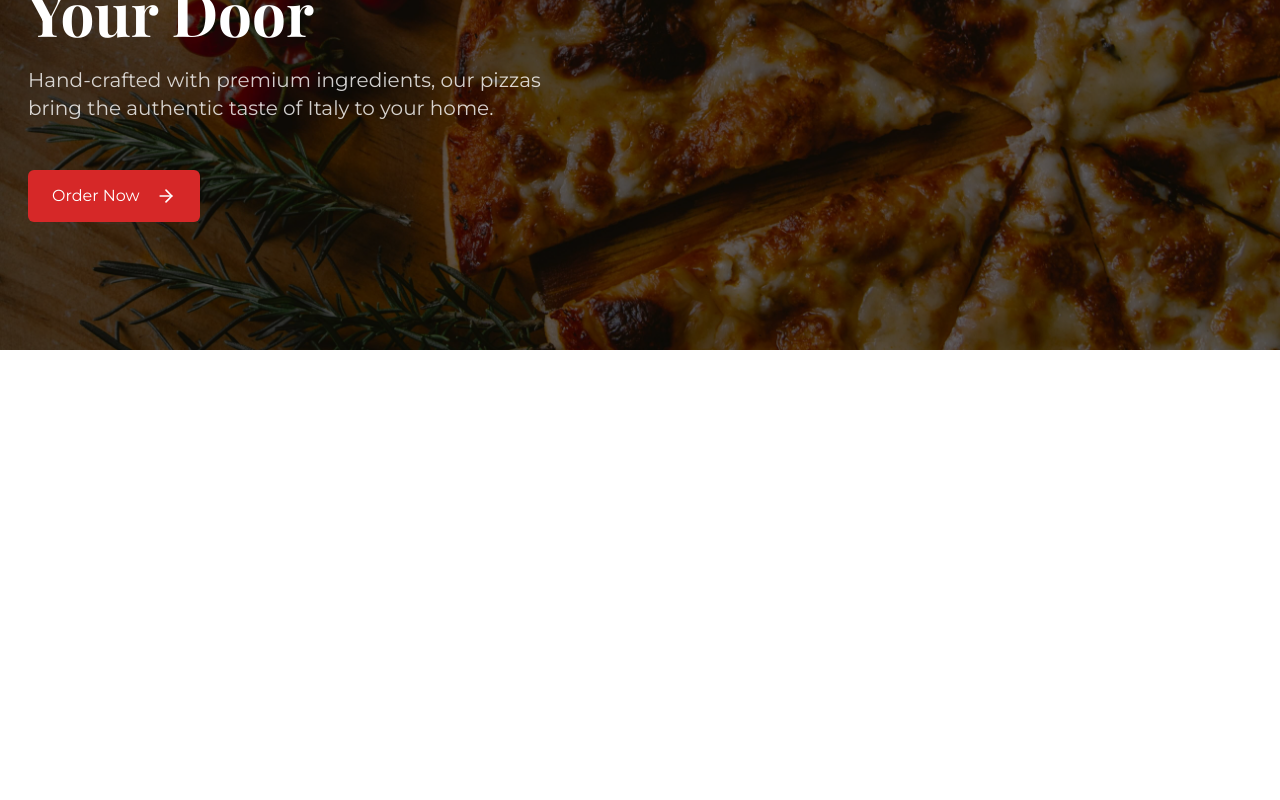
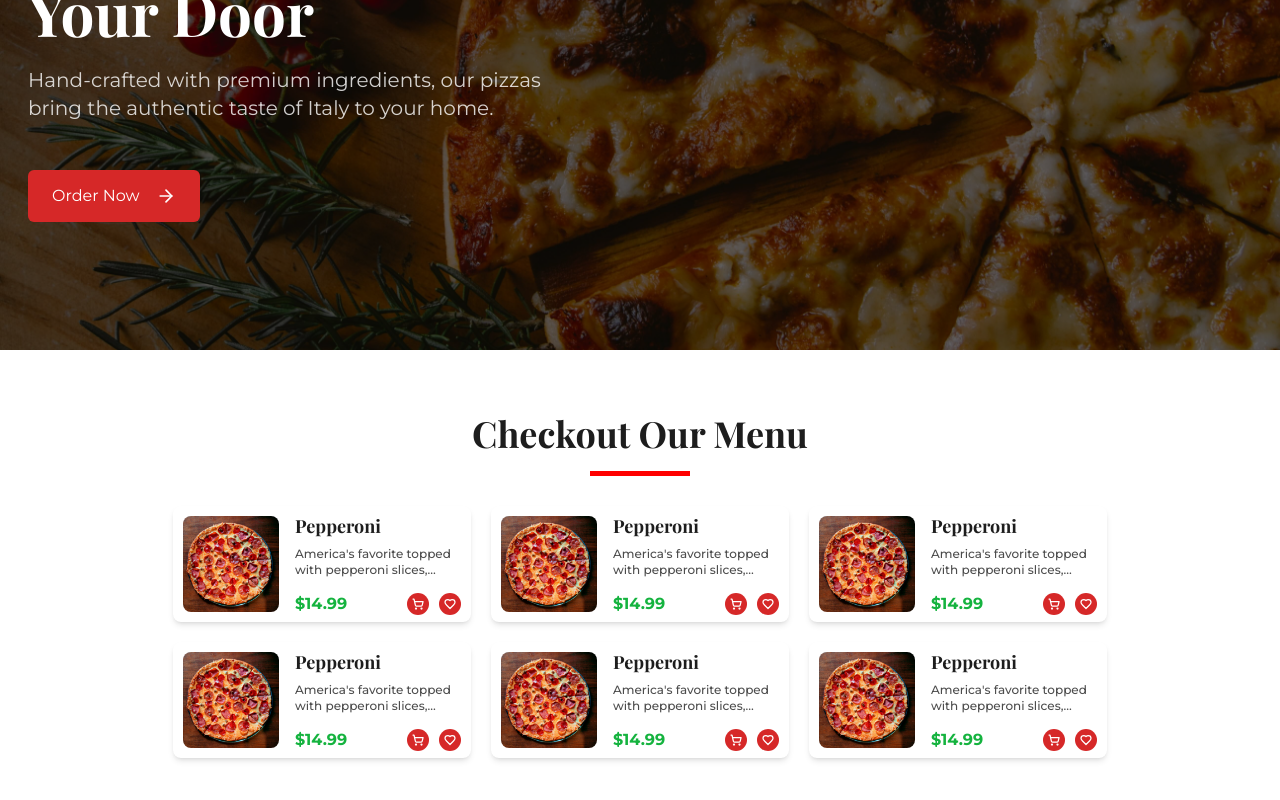
Before and after one commit to HasnainRaza026/pizza-delight, a React (Vite) app: page / in a window 1280 px wide. Shown: the part 342-1142 px from the top of the page. Before the commit the page ends 800 px from the top, so only its background shows below. Built offline with nearby package versions, Linux system fonts and the light colour scheme; a web font is replaced by a local one.

Commit message:
feat(Home): Add menu section, fix: debug sidebar transition issue

```diff
--- a/package.json
+++ b/package.json
@@ -16,6 +16,7 @@
     "react-dom": "^19.0.0",
     "react-router": "^7.5.0",
     "react-router-dom": "^7.5.0",
+    "styled-components": "^6.1.17",
     "tailwindcss": "^4.1.3"
   },
   "devDependencies": {
--- a/src/index.css
+++ b/src/index.css
@@ -6,10 +6,10 @@
   --font-body: "Montserrat";
   --font-default: "Roboto";
 
+  --color-font-black: #1d1d1d;
   --color-red: #d62828;
   --color-olive: #3d5a2b;
   --color-tomato: #a81817;
-
   --color-hover: #f3f3f1;
 }
 
@@ -21,6 +21,7 @@
 
 body {
   font-family: var(--font-body), sans-serif, serif;
+  padding-bottom: 100px;
 }
 
 h1,
@@ -34,6 +35,11 @@ h6 {
 
 button {
   cursor: pointer;
+  transition: background-color 150ms ease-in-out;
+}
+
+button:hover {
+  background-color: var(--color-tomato);
 }
 
 .active {
--- /dev/null
+++ b/src/layout/PizzaMenuCard.tsx
@@ -0,0 +1,85 @@
+import { Heart, Minus, Plus, ShoppingCart } from "lucide-react";
+import React, { useState } from "react";
+
+type CardButtonProps = {
+  children: React.ReactNode;
+  handleClick: any;
+};
+
+function PizzaMenuCard() {
+  const [fav, setFav] = useState(false); //temp state
+  const [cart, setCart] = useState(false); //temp state
+
+  const [isHovered, seteIsHovered] = useState<boolean>(false);
+
+  return (
+    <div
+      onMouseEnter={() => seteIsHovered(true)}
+      onMouseLeave={() => seteIsHovered(false)}
+      className="w-[298px] h-[116px] bg-white rounded-lg flex items-center gap-4 !p-2.5 shadow-md cursor-pointer transition-transform duration-300 hover:shadow-lg hover:-translate-y-1"
+    >
+      <div className="w-24 h-24 rounded-lg overflow-hidden">
+        <img
+          src="./src/assets/menu-pizza-pepperoni.jpg"
+          alt="Pepperoni Pizza"
+          className={`w-full h-full object-cover transition-transform duration-500 scale-100 ${isHovered ? "scale-110" : "scale-100"}`}
+        />
+      </div>
+      <div>
+        <div className="!mb-3.5 max-w-[166px]">
+          <h3 className="text-[var(--color-font-black)] font-bold text-lg truncate !mb-1.5">
+            Pepperoni
+          </h3>
+          <p className="font-medium text-xs text-black/70 line-clamp-2">
+            America's favorite topped with pepperoni slices, mozzarella, and
+            tomato sauce.
+          </p>
+        </div>
+        <div className="flex justify-between">
+          <p className="text-[#15B33F] font-bold">$14.99</p>
+          <div className="flex items-center gap-2.5">
+            {cart ? (
+              <div className="flex items-center gap-1.5">
+                <CardButton handleClick={setCart}>
+                  <Minus size={12} color={"white"} strokeWidth={2.5} />
+                </CardButton>
+                <p className="text-[var(--color-font-black)] text-sm font-(family-name:--font-default)">
+                  3
+                </p>
+                <CardButton handleClick={setCart}>
+                  <Plus size={12} color={"white"} strokeWidth={2.5} />
+                </CardButton>
+              </div>
+            ) : (
+              <CardButton handleClick={setCart}>
+                <ShoppingCart size={12} color={"white"} strokeWidth={2.5} />
+              </CardButton>
+            )}
+
+            <CardButton handleClick={setFav}>
+              <Heart
+                size={12}
+                color={"white"}
+                strokeWidth={2.5}
+                fill={fav ? "white" : "none"}
+              />
+            </CardButton>
+          </div>
+        </div>
+      </div>
+    </div>
+  );
+}
+
+function CardButton({ children, handleClick }: CardButtonProps) {
+  return (
+    <button
+      onClick={() => handleClick((prev) => !prev)}
+      className="w-[22px] h-[22px] flex justify-center items-center bg-[var(--color-red)] rounded-full hover:bg-[var(--color-tomato)]"
+    >
+      {children}
+    </button>
+  );
+}
+
+export default PizzaMenuCard;
--- a/src/layout/SideBar.tsx
+++ b/src/layout/SideBar.tsx
@@ -35,7 +35,7 @@ function SideBar({ isSidebarOpen, setIsSidebarOpen }: SidebarToggleProp) {
   return (
     <div
       ref={sidebarRef}
-      className={`w-full h-dvh fixed z-[999] top-0 ${isSidebarOpen ? "right-0" : "-right-[500px]"} bg-white/80 backdrop-blur-md !py-4 !px-5 shadow-2xl transition-all delay-700 ease-out sm:w-90`}
+      className={`w-full h-dvh fixed z-[999] top-0 bg-white/80 backdrop-blur-md !py-4 !px-5 shadow-2xl transition-all duration-700 ease-out ${isSidebarOpen ? "right-0" : "-right-[500px]"} sm:w-90`}
     >
       <div
         onClick={() => setIsSidebarOpen(false)}
--- a/src/pages/Home.tsx
+++ b/src/pages/Home.tsx
@@ -1,10 +1,39 @@
 import { ArrowRight } from "lucide-react";
 import Button from "../ui/Button";
+import styled from "styled-components";
+import PizzaMenuCard from "../layout/PizzaMenuCard";
+
+const SectionHeading = styled.h2`
+  font-family: var(--font-heading);
+  color: var(--color-font-black);
+  font-size: 1.875rem; // 30px
+  font-weight: 700;
+  text-align: center;
+  position: relative;
+  padding-bottom: 16px;
+  margin-bottom: 30px;
+
+  &::before {
+    content: "";
+    position: absolute;
+    height: 5px;
+    width: 100px;
+    background-color: red;
+    bottom: 0;
+    left: 50%;
+    transform: translateX(-50%);
+  }
+
+  @media (min-width: 768px) {
+    font-size: 2.25rem;
+  }
+`;
 
 function HomePage() {
   return (
-    // Hero Section
-    <div className="relative text-white text-center md:text-start">
+    <>
+      {/* Hero Section */}
+      <section className="relative text-white text-center md:text-start">
         <div
           className="absolute inset-0 z-0 bg-cover bg-no-repeat bg-center"
           style={{
@@ -17,8 +46,8 @@ function HomePage() {
             <h1 className="font-bold text-3xl sm:text-4xl md:text-5xl lg:text-6xl">
               Authentic Italian{" "}
               <span className="md:block">
-              <span className="text-[var(--color-red)]">Pizzas</span> Delivered
-              To{" "}
+                <span className="text-[var(--color-red)]">Pizzas</span>{" "}
+                Delivered To{" "}
               </span>
               Your Door
             </h1>
@@ -32,7 +61,28 @@ function HomePage() {
           </div>
           <Button text="Order Now" icon={<ArrowRight size={20} />} />
         </div>
+      </section>
+
+      {/* Menu Section */}
+      <section className="!mt-14">
+        <SectionHeading>Checkout Our Menu</SectionHeading>
+        <div className="!mx-auto max-w-[298px] md:max-w-[616px] lg:max-w-[934px]">
+          <div className="grid grid-cols-1 gap-5 justify-items-center md:grid-cols-2 lg:grid-cols-3">
+            <PizzaMenuCard />
+            <PizzaMenuCard />
+            <PizzaMenuCard />
+            <PizzaMenuCard />
+            {/* Only shown on large screens */}
+            <div className="hidden lg:block">
+              <PizzaMenuCard />
             </div>
+            <div className="hidden lg:block">
+              <PizzaMenuCard />
+            </div>
+          </div>
+        </div>
+      </section>
+    </>
   );
 }
 
--- a/src/ui/Button.tsx
+++ b/src/ui/Button.tsx
@@ -7,7 +7,7 @@ type ButtonProps = {
 
 function Button({ text, icon }: ButtonProps) {
   return (
-    <button className="text-white flex items-center gap-4 !px-6 !py-3.5 rounded-md bg-[var(--color-red)] hover:bg-[var(--color-tomato)] transition ease-in-out delay-150">
+    <button className="text-white flex items-center gap-4 !px-6 !py-3.5 rounded-md bg-[var(--color-red)]">
       {text}
       {icon}
     </button>
```
Also changed, not shown: src/assets/menu-pizza-pepperoni.jpg (added), 1 other file (tests, documents, lock files or other folders). Lines whose indentation alone changed are shown as unchanged.
